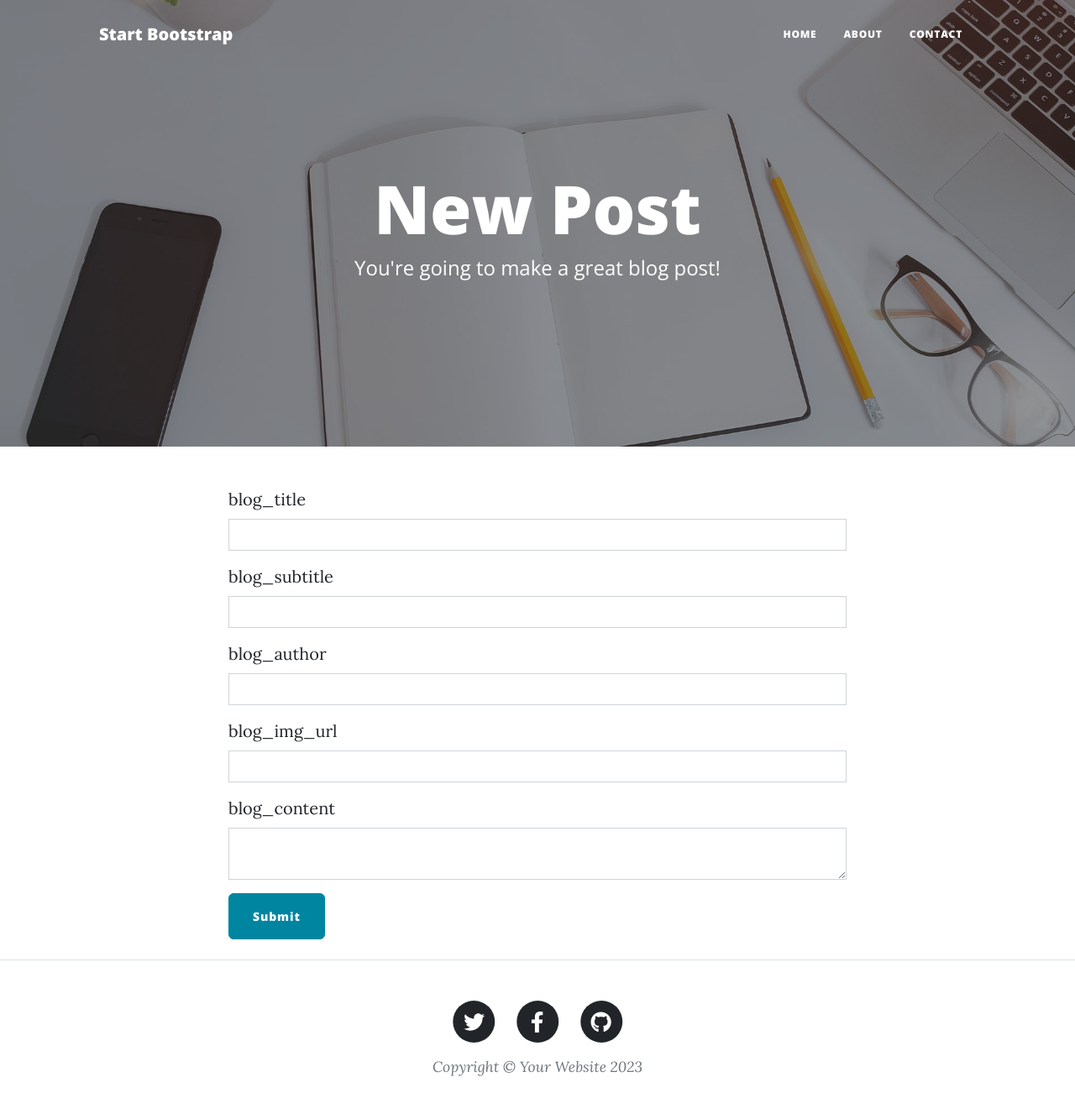
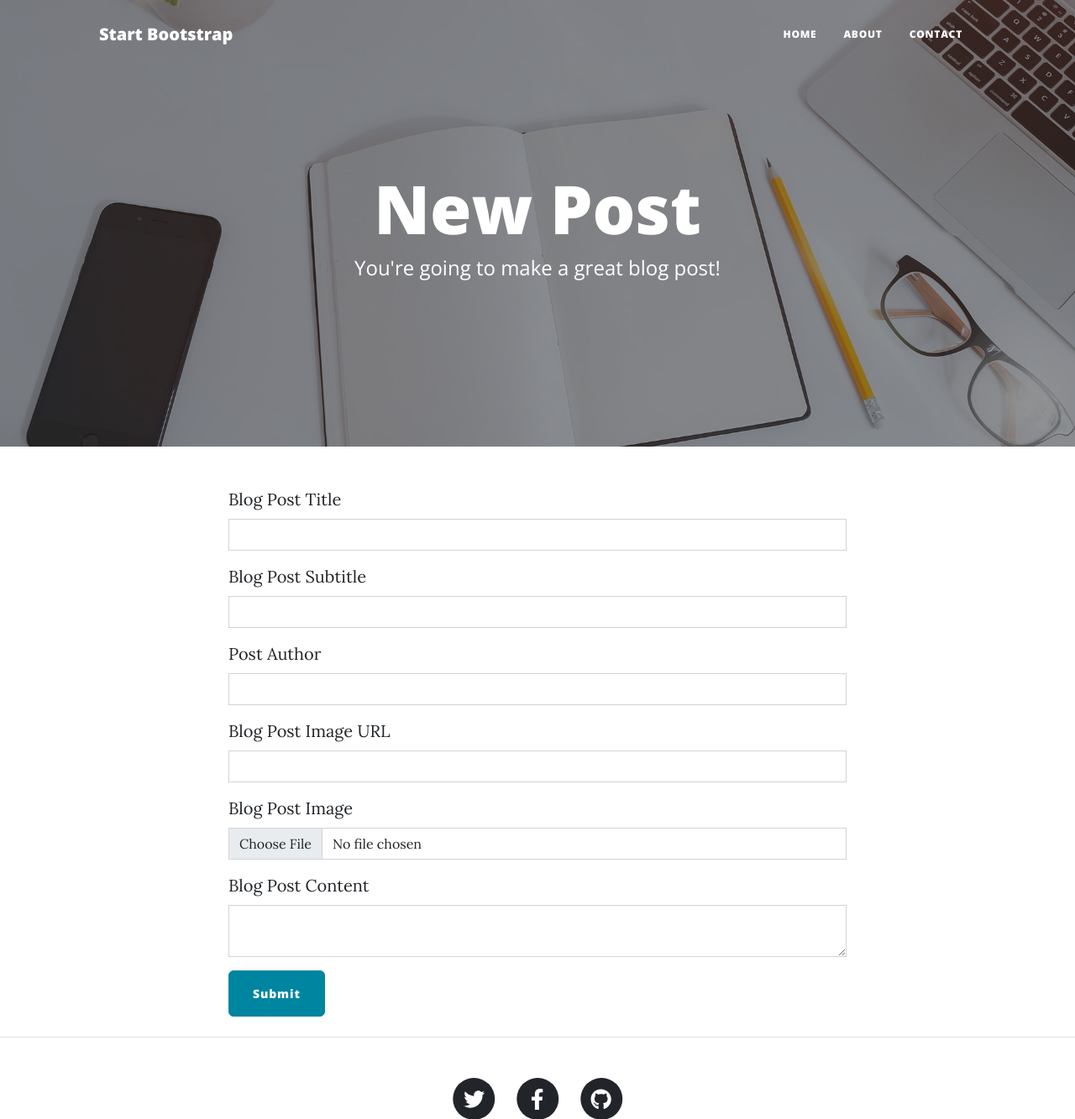
Before and after one commit to eagleswings913-tm/blog-improved, a Flask app: page /new_post in a window 1280 px wide. Shown: the top 1333 px of the page at 84% size. Before the commit the page ends 1282 px from the top, so only its background shows below. Run offline with Flask 3, Linux system fonts and the light colour scheme; some libraries are stand-ins or nearby versions.

Commit message:
updated new blog post form

```diff
--- a/main.py
+++ b/main.py
@@ -1,10 +1,11 @@
 from flask import Flask, render_template, redirect, url_for, request
 from flask_bootstrap import Bootstrap5
 from flask_sqlalchemy import SQLAlchemy
+from flask_wtf.file import FileRequired, FileAllowed
 from sqlalchemy.orm import DeclarativeBase, Mapped, mapped_column
 from sqlalchemy import Integer, String, Text
 from flask_wtf import FlaskForm
-from wtforms import StringField, SubmitField, TextAreaField
+from wtforms import StringField, SubmitField, TextAreaField, FileField
 from wtforms.validators import DataRequired, URL
 from flask_ckeditor import CKEditor, CKEditorField
 from datetime import date
@@ -37,11 +38,12 @@ with app.app_context():
     db.create_all()
 
 class NewBlogForm(FlaskForm):
-    blog_title = StringField('blog_title', validators=[DataRequired()])
-    blog_subtitle = StringField('blog_subtitle', validators=[DataRequired()])
-    blog_author = StringField('blog_author', validators=[DataRequired()])
-    blog_img_url = StringField('blog_img_url', validators=[DataRequired()])
-    blog_content = TextAreaField('blog_content', validators=[DataRequired()])
+    blog_title = StringField('Blog Post Title', validators=[DataRequired()])
+    blog_subtitle = StringField('Blog Post Subtitle', validators=[DataRequired()])
+    blog_author = StringField('Post Author', validators=[DataRequired()])
+    blog_img_url = StringField('Blog Post Image URL', validators=[DataRequired()])
+    blog_image = FileField('Blog Post Image', validators=[FileRequired(), FileAllowed(['jpg'])])
+    blog_content = TextAreaField('Blog Post Content', validators=[DataRequired()])
     submit = SubmitField(label='Submit')
 
 
--- a/templates/make-post.html
+++ b/templates/make-post.html
@@ -27,6 +27,8 @@
       <div class="col-lg-8 col-md-10 mx-auto">
         <!-- TODO:-Add CKEditor and render the form here -->
           {{ render_form(form) }}
+          {{ ckeditor.load() }}
+          {{ ckeditor.config(name='blog_content') }}
       </div>
     </div>
   </div>
```
